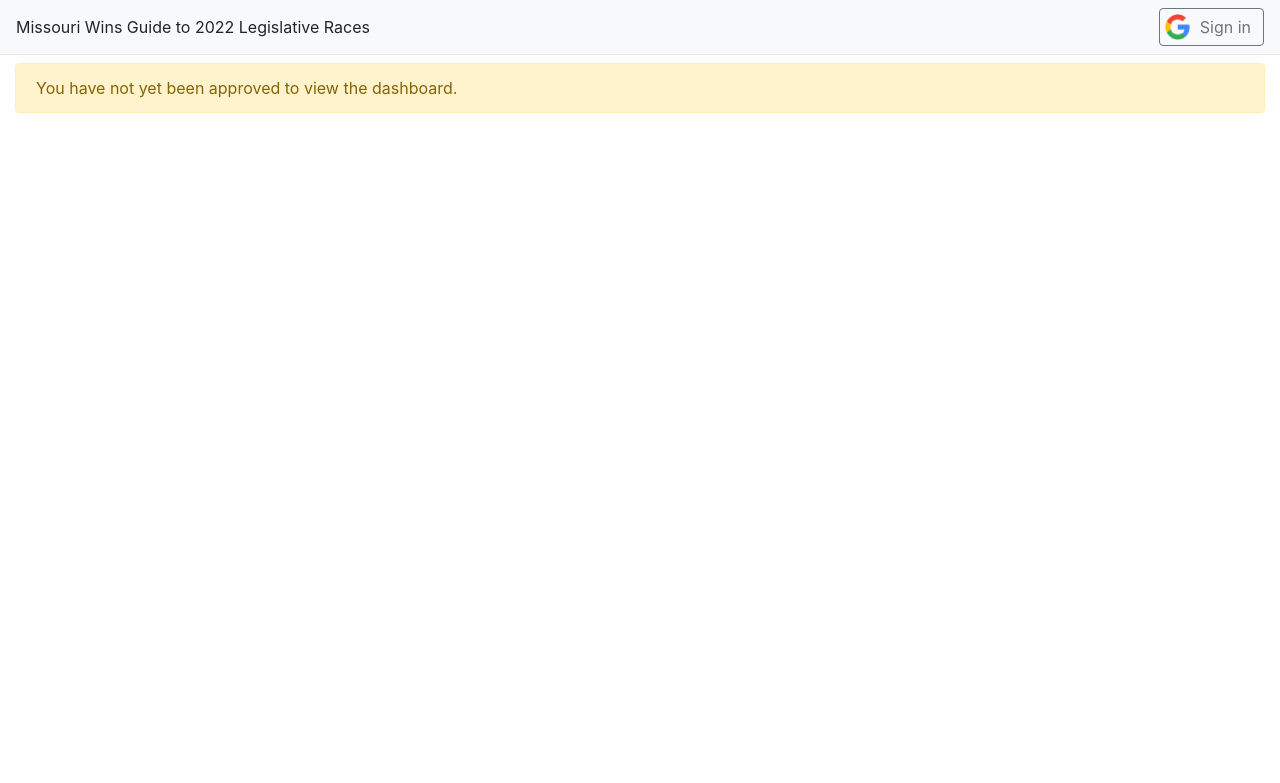
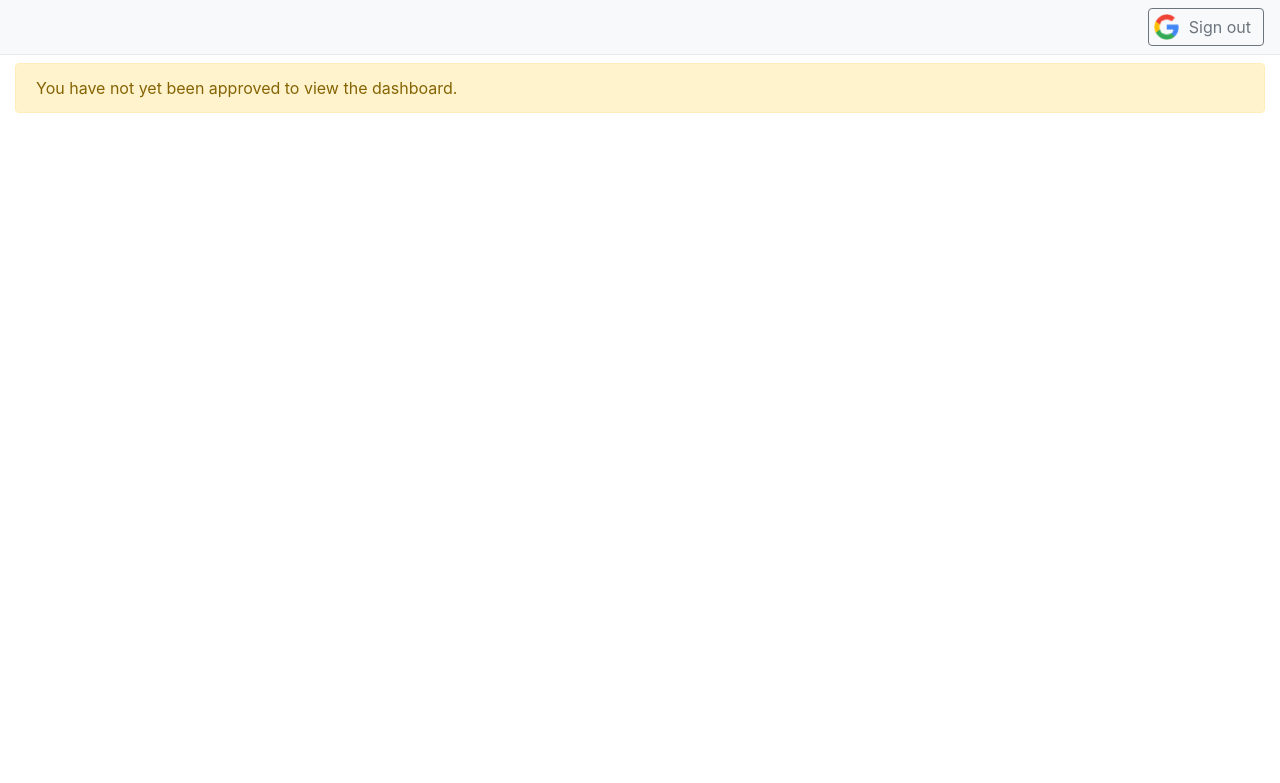
Before and after one commit to chrisbay/mowin-dashboard, a Python web app: template dashboard/templates/dashboard.jinja in a window 1280 px wide. Shown: the top 783 px of the page. Run offline with Jinja, Linux system fonts and the light colour scheme; the template is opened without the code that fills it: most values are stand-ins (such as "Sample title", 1, 10 or a date in 2020).

Commit message:
Minor layout changes

```diff
--- a/dashboard/templates/base.jinja
+++ /dev/null
@@ -1,42 +0,0 @@
-<!DOCTYPE html>
-<html lang="en">
-
-<head>
-
-    <title>Missouri Wins Guide to 2022 Legislative Races</title>
-
-    <!-- Required meta tags -->
-    <meta charset="utf-8">
-    <meta name="viewport" content="width=device-width, initial-scale=1, shrink-to-fit=no">
-
-    <!-- Bootstrap CSS -->
-    <link rel="stylesheet" href="https://cdn.jsdelivr.net/npm/bootstrap@4.6.1/dist/css/bootstrap.min.css" integrity="sha384-zCbKRCUGaJDkqS1kPbPd7TveP5iyJE0EjAuZQTgFLD2ylzuqKfdKlfG/eSrtxUkn" crossorigin="anonymous">
-
-    <link rel=stylesheet href="{{ static('css/styles.css') }}" />
-
-</head>
-
-<body>
-    <header>
-        <nav class="navbar navbar-light bg-light">
-            <div class="nav nav-fill justify-content-start">Missouri Wins Guide to 2022 Legislative Races</div>
-            <div class="navbar-nav">
-                {% if user.is_authenticated %}
-                <a class="google-logo d-flex justify-content-end btn btn-outline-secondary" href="{{ url('gauth_logout') }}">Sign out</a>
-                {% else %}
-                <a class="google-logo d-flex justify-content-end btn btn-outline-secondary" href="{{ url('social:begin', backend='google-oauth2') }}">Sign in</a>
-                {% endif %}
-            </div>
-        </nav>
-    </header>
-
-    <main role="main">
-        <div class="container-fluid">
-            {% block content %}
-            {% endblock %}
-        </div>
-    </main>
-
-</body>
-
-</html>
--- a/dashboard/templates/dashboard.jinja
+++ b/dashboard/templates/dashboard.jinja
@@ -1,13 +1,37 @@
-{% extends 'base.jinja' %}
+<!DOCTYPE html>
+<html lang="en" style="height: 98%">
 
-{% block content %}
+<head>
 
+    <title>Missouri Wins Guide to 2022 Legislative Races</title>
+
+    <!-- Required meta tags -->
+    <meta charset="utf-8">
+    <meta name="viewport" content="width=device-width, initial-scale=1, shrink-to-fit=no">
+
+    <!-- Bootstrap CSS -->
+    <link rel="stylesheet" href="https://cdn.jsdelivr.net/npm/bootstrap@4.6.1/dist/css/bootstrap.min.css" integrity="sha384-zCbKRCUGaJDkqS1kPbPd7TveP5iyJE0EjAuZQTgFLD2ylzuqKfdKlfG/eSrtxUkn" crossorigin="anonymous">
+
+    <link rel=stylesheet href="{{ static('css/styles.css') }}" />
+
+</head>
+
+<body style="height: 100%">
+    <header>
+        <nav class="navbar navbar-light fixed-top bg-light d-flex justify-content-end">
+            <div class="navbar-nav">
+                <a class="google-logo btn btn-outline-secondary" href="{{ url('gauth_logout') }}">Sign out</a>
+            </div>
+        </nav>
+    </header>
+
+    <main role="main" style="height: 100%">
+        <div class="container-fluid" style="height: 100%; padding-top: 55px;">
             {% if perms.dashboard.view_dashboard %}
-<div class="row">
+            <div class="row" style="height: 100%; ">
                 <div class="col-2"></div>
                 <div class="col-8">
-        <!-- <iframe id="dashboard" src="https://datastudio.google.com/embed/reporting/e92b30d8-d214-4d29-8aa1-8002b78e8a1c/page/FxgPB" frameborder="0" style="border:0" allowfullscreen></iframe> -->
-        <iframe style="width:67vw; height: 100vh;" src="https://datastudio.google.com/embed/reporting/e92b30d8-d214-4d29-8aa1-8002b78e8a1c/page/FxgPB" frameborder="0" style="border:0" allowfullscreen></iframe>
+                    <iframe style="width:67vw; height: 100%;" src="https://datastudio.google.com/embed/reporting/7e13fbf1-ce22-419b-9a69-6453da671d29/page/FxgPB" frameborder="0" style="border:0" allowfullscreen></iframe>
                 </div>
                 <div class="col-2"></div>
             </div>
@@ -20,4 +44,9 @@
                 </div>
             </div>
             {% endif %}
-{% endblock %}
+        </div>
+    </main>
+
+</body>
+
+</html>
--- a/dashboard/templates/index.jinja
+++ b/dashboard/templates/index.jinja
@@ -26,7 +26,7 @@
                     <div id="home-card" class="card mt-4" style="width: 100%;">
                         <img id="hero-img" src="{{ static('images/mowin-logo.png') }}" class="card-img-top" alt="Missouri Wins Investor Network">
                         <div class="card-body">
-                            <h5 class="card-title">Missouri Wins Guide to 2022 Legislative Races</h5>
+                            <h3 class="card-title">Missouri Wins Guide to 2022 Legislative Races</h3>
                             <p class="card-text">Sign in with your Google account to view the dashboard</p>
                             <a class="google-logo btn btn-outline-light" href="{{ url('social:begin', backend='google-oauth2') }}">Sign in</a>
                         </div>
```
Lines whose indentation alone changed are shown as unchanged.
